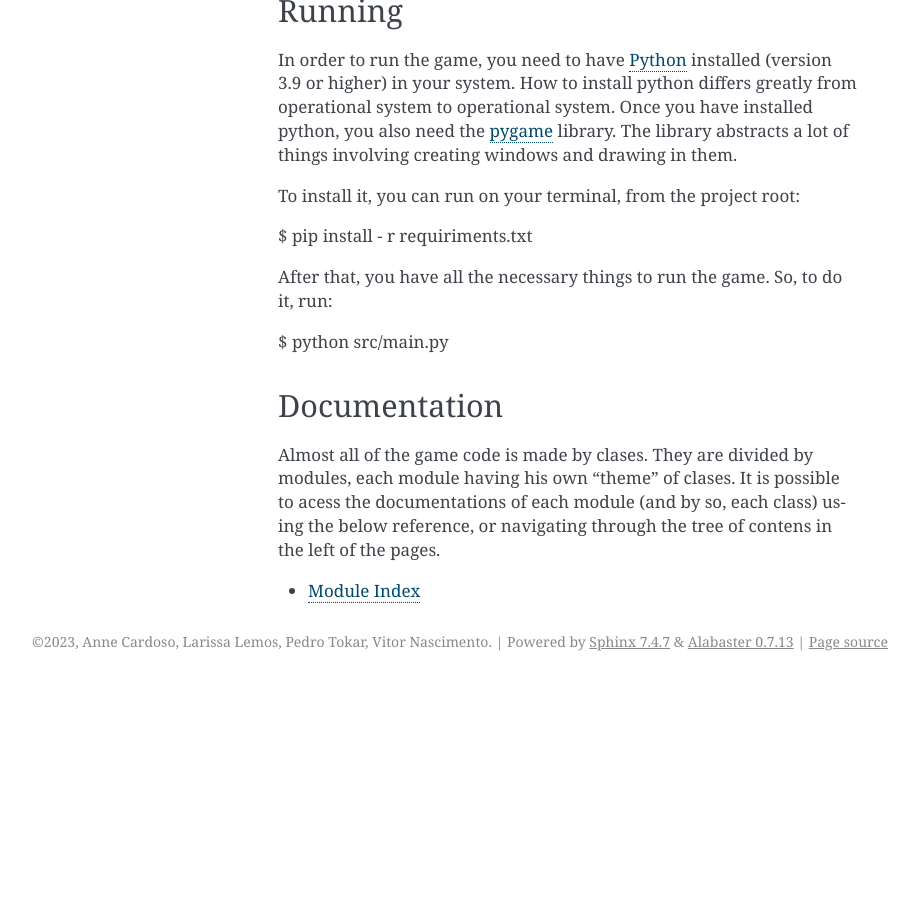
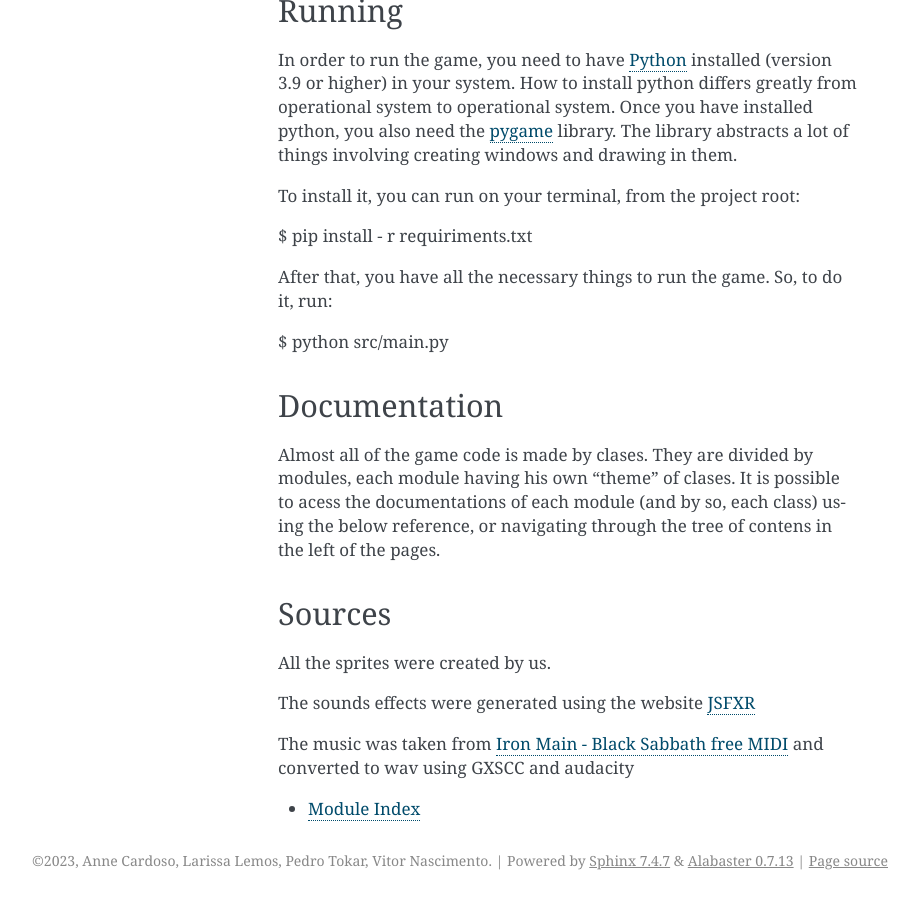
Before and after one commit to vitor-n/trabalho-lp-a2, a Sphinx documentation site: the page built from docs/source/index.rst, in a window 1280 px wide and 900 px high, scrolled down 1608 px. Shown: the whole window, without its empty margins (222-1141 px from the left). Built offline with Sphinx 7.4.7, drawn with Linux system fonts in a browser that asks for light colours; before the commit the page ends 2289 px from its top, so only the background shows below that.

```diff
--- a/docs/source/index.rst
+++ b/docs/source/index.rst
@@ -83,4 +83,14 @@ module having his own "theme" of clases. It is possible to acess the documentati
 of each module (and by so, each class) using the below reference, or navigating
 through the tree of contens in the left of the pages.
 
+Sources
+--------
+
+All the sprites were created by us.
+
+The sounds effects were generated using the website `JSFXR <https://sfxr.me/>`_
+
+The music was taken from `Iron Main - Black Sabbath free MIDI <https://www.midis101.com/free-midi/40824-black-sabbath-iron-man>`_ and converted to wav using GXSCC and audacity
+
+
 * :ref:`modindex`
```
Also changed, not shown: README.md (+0 -6 lines), 5 other files.
